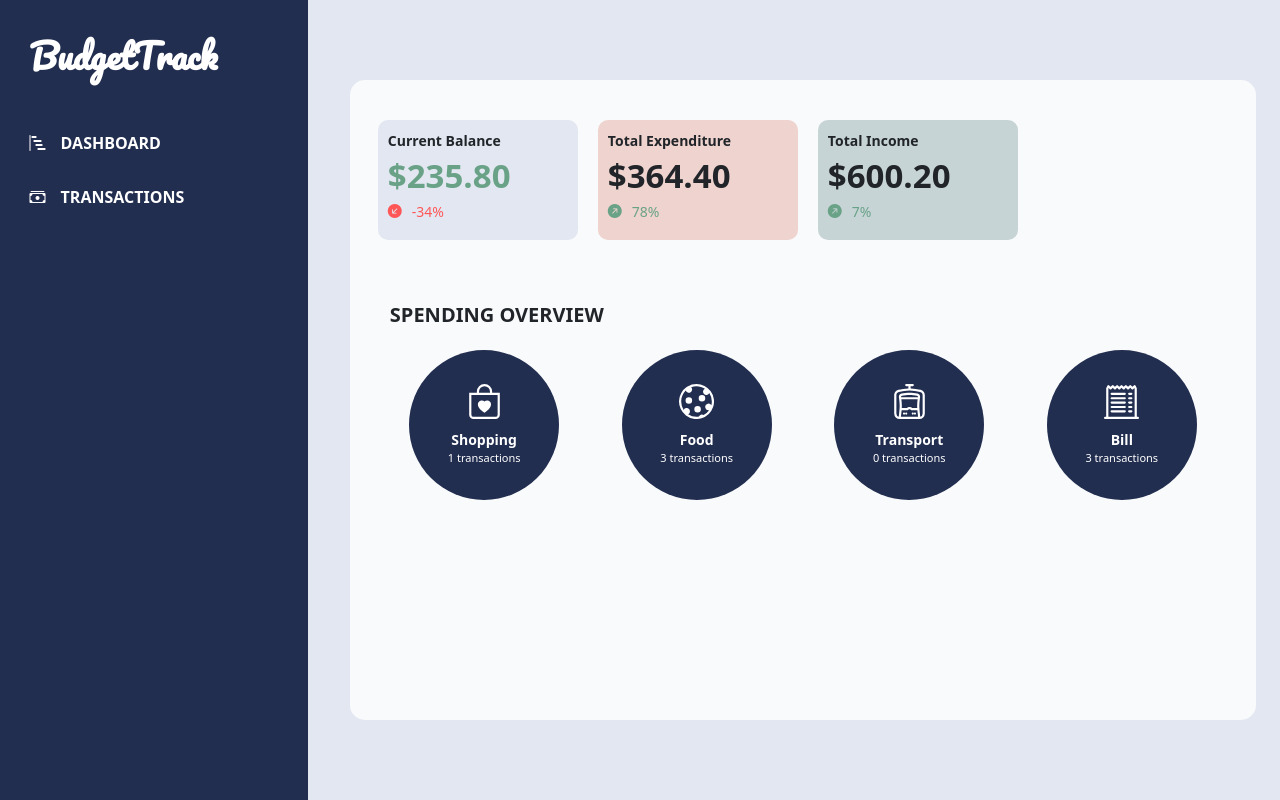
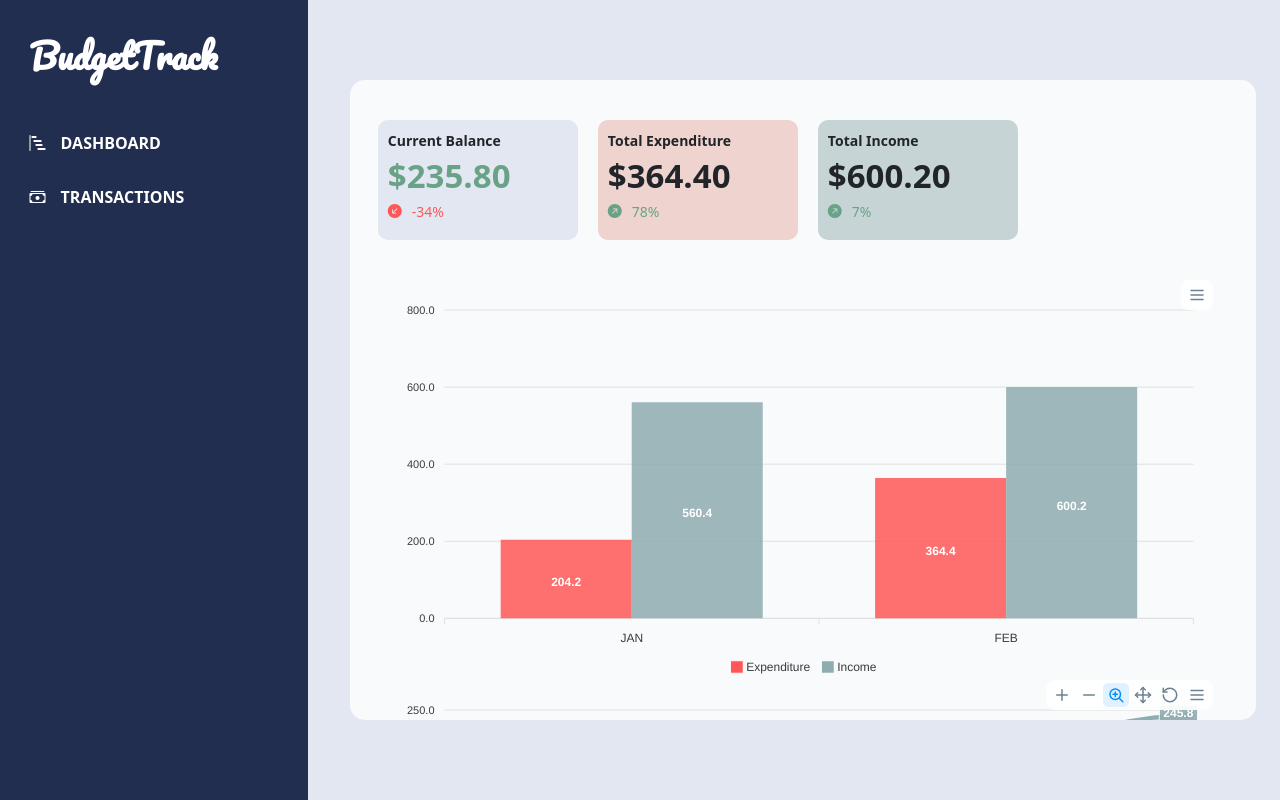
Before and after one commit to christiinelim/budget-track, a plain HTML site: page index.html in a window 1280 px wide. Drawn offline with nearby package versions, Linux system fonts and the light colour scheme.

Commit message:
added charts

```diff
--- a/data.js
+++ b/data.js
@@ -60,16 +60,20 @@ function deleteTransaction(data){
 
 
 // FOR DASHBOARD
-function getPreviousMonth(){
-    const today = new Date();
-    today.setDate(1);
-    today.setDate(0);
-    const year = today.getFullYear();
-    let month = today.getMonth() + 1;
-    month = month < 10 ? '0' + month : month;
-    const previousMonth = year + '-' + month;
+function getPreviousMonth(inputDate){
+    const [year, month] = inputDate.split('-').map(Number);
 
-    return previousMonth
+    let prevMonth = month - 1;
+    let prevYear = year;
+
+    if (prevMonth === 0) {
+        prevMonth = 12;
+        prevYear--;
+    }
+
+    const formattedPrevMonth = `${prevYear}-${prevMonth.toString().padStart(2, '0')}`;
+
+    return formattedPrevMonth;
 }
 
 function getCurrentMonth(){
@@ -138,3 +142,95 @@ function checkDecimal(value){
         return parseInt(value)
     }
 }
+
+
+async function organizeData(data){
+    const dataSet = {
+        "dataAxis": ["JAN", "FEB", "MAR", "APR", "MAY", "JUN", "JUL", "AUG", "SEP", "OCT", "NOV", "DEC"],
+        "expenditureData": [],
+        "incomeData": [],
+        "spendingsData": {
+            "total": [],
+            "shopping": [],
+            "food": [],
+            "transport": [],
+            "bill": []
+        }
+    }
+
+    let currentMonthAndYear = getCurrentMonth(); // get 2024-02
+    let currentYear = currentMonthAndYear.slice(0,4); // get 2024
+    let expenditure = 0;
+    let income = 0;
+    let shopping = 0;
+    let food = 0;
+    let transport = 0;
+    let bill = 0;
+
+    for (let element of data){
+        // check if it is current year data
+        if (element.date.slice(0,4) == currentYear){
+            if (element.date.slice(0,7) == currentMonthAndYear){
+                if (element.type == "Income"){
+                    income = income + element.amount;
+                } else {
+                    expenditure = expenditure + element.amount;
+                    if (element.category == "Shopping") {
+                        shopping = shopping + element.amount
+                    } else if (element.category == "Food") {
+                        food = food + element.amount
+                    } else if (element.category == "Transport") {
+                        transport = transport + element.amount
+                    } else {
+                        bill = bill + element.amount
+                    }
+                }
+            } else {
+                // push expenditureData
+                dataSet.expenditureData.unshift(checkDecimal(expenditure));
+                dataSet.incomeData.unshift(checkDecimal(income));
+                dataSet.spendingsData.total.unshift(checkDecimal(expenditure));
+                dataSet.spendingsData.shopping.unshift(checkDecimal(shopping));
+                dataSet.spendingsData.food.unshift(checkDecimal(food));
+                dataSet.spendingsData.transport.unshift(checkDecimal(transport));
+                dataSet.spendingsData.bill.unshift(checkDecimal(bill));
+
+                // reinitialize
+                currentMonthAndYear = getPreviousMonth(getCurrentMonth());
+                expenditure = 0;
+                income = 0;
+                shopping = 0;
+                food = 0;
+                transport = 0;
+                bill = 0;
+
+                if (element.type == "Income"){
+                    income = income + element.amount;
+                } else {
+                    expenditure = expenditure + element.amount;
+                    if (element.category == "Shopping") {
+                        shopping = shopping + element.amount
+                    } else if (element.category == "Food") {
+                        food = food + element.amount
+                    } else if (element.category == "Transport") {
+                        transport = transport + element.amount
+                    } else {
+                        bill = bill + element.amount
+                    }
+                }
+            }
+        } else {
+            // push expenditureData
+            dataSet.expenditureData.unshift(checkDecimal(expenditure));
+            dataSet.incomeData.unshift(checkDecimal(income));
+            dataSet.spendingsData.total.unshift(checkDecimal(expenditure));
+            dataSet.spendingsData.shopping.unshift(checkDecimal(shopping));
+            dataSet.spendingsData.food.unshift(checkDecimal(food));
+            dataSet.spendingsData.transport.unshift(checkDecimal(transport));
+            dataSet.spendingsData.bill.unshift(checkDecimal(bill));
+            break
+        }
+    }
+
+    return dataSet
+}
--- a/data.json
+++ b/data.json
@@ -61,7 +61,7 @@
         "category": "Shopping",
         "date": "2024-01-23",
         "description": "CNY shopping",
-        "amount": 204
+        "amount": 204.20
     },
     {
         "id": 8837,
@@ -109,6 +109,6 @@
         "category": "Salary",
         "date": "2024-01-24",
         "description": "Part time pay",
-        "amount": 560
+        "amount": 560.40
     }
 ]
--- a/index.html
+++ b/index.html
@@ -72,6 +72,14 @@
                                 </div>
                             </div>
                         </div>
+                    </div>
+
+                    <div style="height:50vh">
+                        <div id="balance-bar-chart"></div>
+                    </div>
+
+                    <div style="height:50vh">
+                        <div id="spendings-line-chart"></div>
                     </div>
 
 
@@ -163,7 +171,9 @@
 
     <script src="https://cdnjs.cloudflare.com/ajax/libs/axios/1.6.7/axios.min.js" integrity="sha512-NQfB/bDaB8kaSXF8E77JjhHG5PM6XVRxvHzkZiwl3ddWCEPBa23T76MuWSwAJdMGJnmQqM0VeY9kFszsrBEFrQ==" crossorigin="anonymous" referrerpolicy="no-referrer"></script>
     <script src="https://cdn.jsdelivr.net/npm/bootstrap@5.0.2/dist/js/bootstrap.bundle.min.js" integrity="sha384-MrcW6ZMFYlzcLA8Nl+NtUVF0sA7MsXsP1UyJoMp4YLEuNSfAP+JcXn/tWtIaxVXM" crossorigin="anonymous"></script>
+    <script src="https://cdn.jsdelivr.net/npm/apexcharts"></script>
     <script src="data.js"></script>
     <script src="scriptIndex.js"></script>
+    <script src="indexChart.js"></script>
 </body>
 </html>
--- /dev/null
+++ b/indexChart.js
@@ -0,0 +1,84 @@
+async function main(){
+    let data = await loadData();
+
+    // organize data needed
+    let organizedData = await organizeData(data);
+
+    console.log(organizedData);
+
+    const balanceBarChartData =  {
+        chart:
+            {
+                type: 'bar',
+                height:"100%"
+            },
+
+
+        series:
+            [
+                {
+                    name: "Expenditure",
+                    data: organizedData.expenditureData,
+                },
+                {
+                    name: 'Income',
+                    data: organizedData.incomeData,
+                }
+            ],
+
+        xaxis:
+            {
+            categories: organizedData.dataAxis.slice(0, organizedData.incomeData.length)
+            },
+
+        colors:['rgb(255, 87, 87)', '#8FACB1']
+    }
+
+    const spendingsLineChartData =  {
+        chart:
+            {
+                type: 'area',
+                height:"100%"
+            },
+
+
+        series:
+            [
+                {
+                    name: "Shopping",
+                    data: organizedData.spendingsData.shopping
+                },
+                {
+                    name: 'Food',
+                    data: organizedData.spendingsData.food
+                },
+                {
+                    name: 'Transport',
+                    data: organizedData.spendingsData.transport
+                },
+                {
+                    name: 'Bill',
+                    data: organizedData.spendingsData.bill
+                }
+            ],
+
+        xaxis:
+            {
+            categories: organizedData.dataAxis
+            },
+
+        colors:['#9588D0', 'rgb(255, 87, 87)', '#043380', '#8FACB1']
+    }
+
+
+
+    // create the chart
+    const balanceBarChart = new ApexCharts(document.querySelector('#balance-bar-chart'), balanceBarChartData);
+    const spendingsLineChart = new ApexCharts(document.querySelector('#spendings-line-chart'), spendingsLineChartData);
+
+    // render the chart
+    balanceBarChart.render();
+    spendingsLineChart.render()
+}
+
+main();
--- a/scriptIndex.js
+++ b/scriptIndex.js
@@ -25,7 +25,7 @@ async function main(){
     let data = await loadData();
 
     // extract previous month data
-    let extractPreviousMonthData = await extractData(data, getPreviousMonth());
+    let extractPreviousMonthData = await extractData(data, getPreviousMonth(getCurrentMonth()));
     let previousMonthData = await loadDashboard(extractPreviousMonthData);
 
     // extract current month data
```
